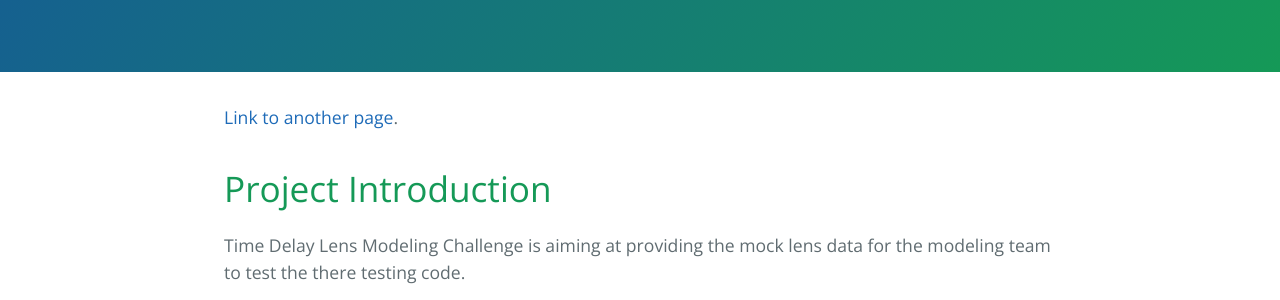
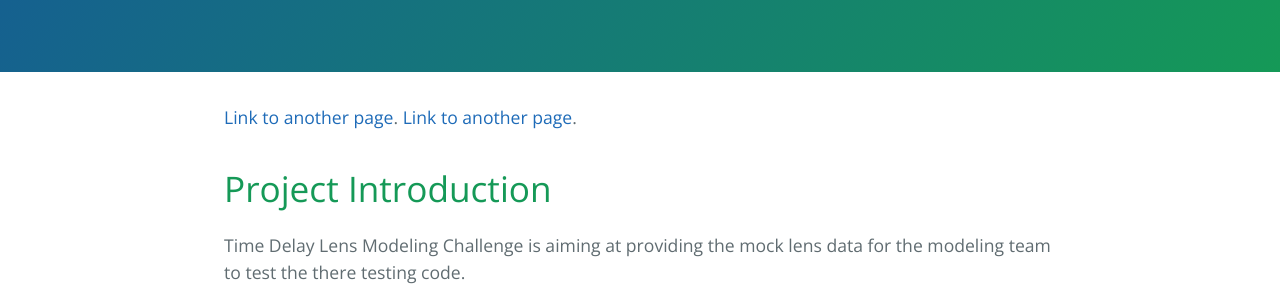
Before and after one commit to TDLMC/TDLMC.github.io, a Jekyll site: the page built from index.md, in a window 1280 px wide. Shown: the part 389-689 px from the top of the page. Built offline with Jekyll 4.4.1, drawn with Linux system fonts in a browser that asks for light colours.

Commit message:
Update index.md

```diff
--- a/index.md
+++ b/index.md
@@ -4,6 +4,7 @@ layout: default
 
 
 [Link to another page](another-page).
+[Link to another page]("https://www.google.com").
 
 # [](#Introduction)Project Introduction
 
```
